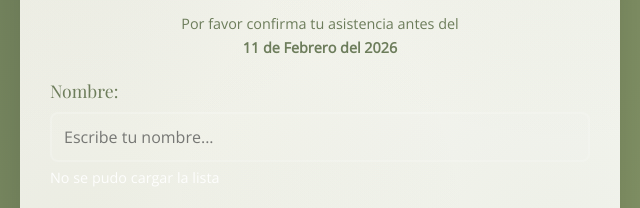
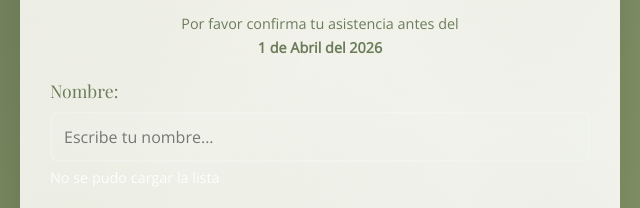
Before and after one commit to 01espada/bodorrio, a website: page public/asistencia.html in a window 1280 px wide. Shown: the part 397-605 px from the top of the page, 320-960 px from the left. Drawn offline with nearby package versions, Linux system fonts and the light colour scheme; no server answers.

Commit message:
cambio de fecha al 1 de Abril del 2026

```diff
--- a/public/asistencia.html
+++ b/public/asistencia.html
@@ -91,7 +91,7 @@
     const attendanceSection = document.getElementById('attendanceSection');
     const messageSection = document.getElementById('messageSection');
     const rsvpInfo = document.getElementById('rsvpInfo');
-    const defaultRsvpInfoHTML = `<p>Por favor confirma tu asistencia antes del<br><strong>11 de Febrero del 2026</strong></p>`;
+    const defaultRsvpInfoHTML = `<p>Por favor confirma tu asistencia antes del<br><strong>1 de Abril del 2026</strong></p>`;
 
     // Selección del botón
     selectNameBtn.addEventListener('click', function() {
```
